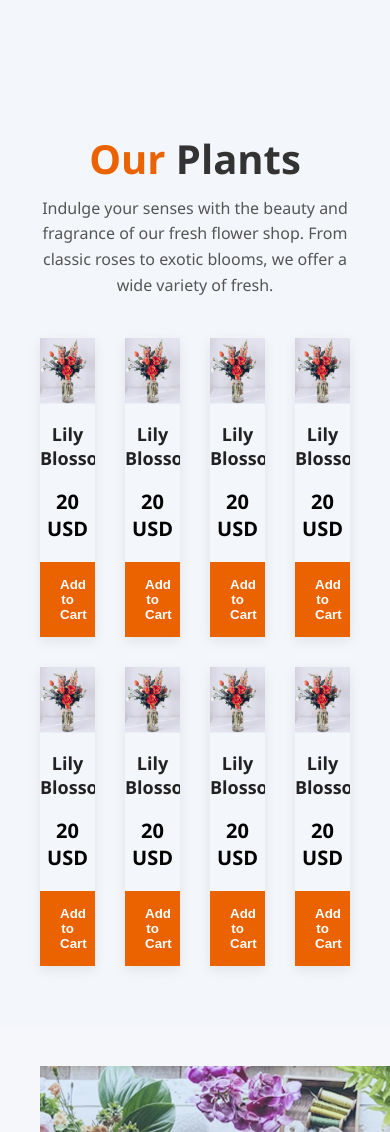
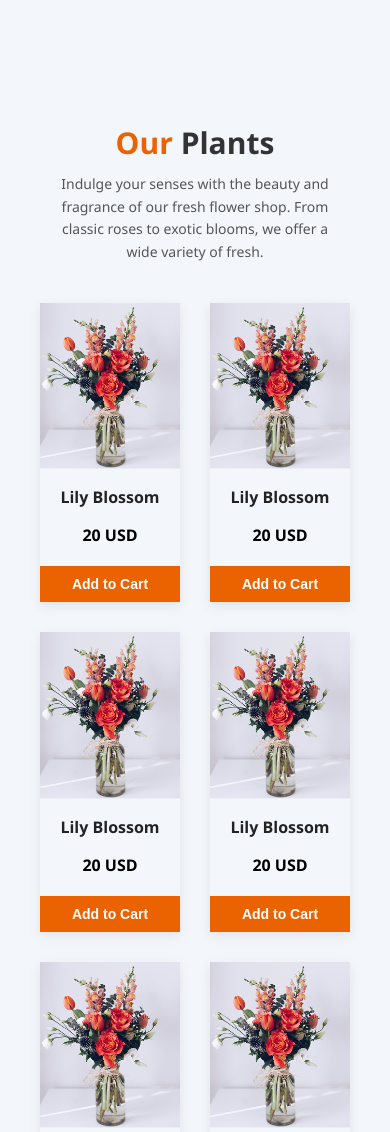
Before and after one commit to Rafsunjany-khan/Responsive-Flowers-Shop, a plain HTML site: page index.html in a window 390 px wide. Shown: the part 540-1672 px from the top of the page. Drawn offline with Linux system fonts and the light colour scheme.

Commit message:
Mobile Responsive Plants Section

```diff
--- a/style.css
+++ b/style.css
@@ -211,6 +211,36 @@ body {
 .plant-card button:hover {
     background-color: #c95000;
 }
+/* Mobile Response Plants Section */
+@media (max-width: 768px) {
+  .plants-grid {
+    grid-template-columns: repeat(2, 1fr);
+  }
+
+  .plants-title h2 {
+    font-size: 30px;
+  }
+
+  .plants-title p {
+    font-size: 14px;
+    padding: 0 10px;
+  }
+
+  .plant-card h3 {
+    font-size: 16px;
+  }
+
+  .plant-card .price {
+    font-size: 16px;
+  }
+
+  .plant-card button {
+    font-size: 14px;
+    padding: 10px;
+  }
+}
+
+
 
 /* Flower and Plants lover */
 .intro-section {
```
